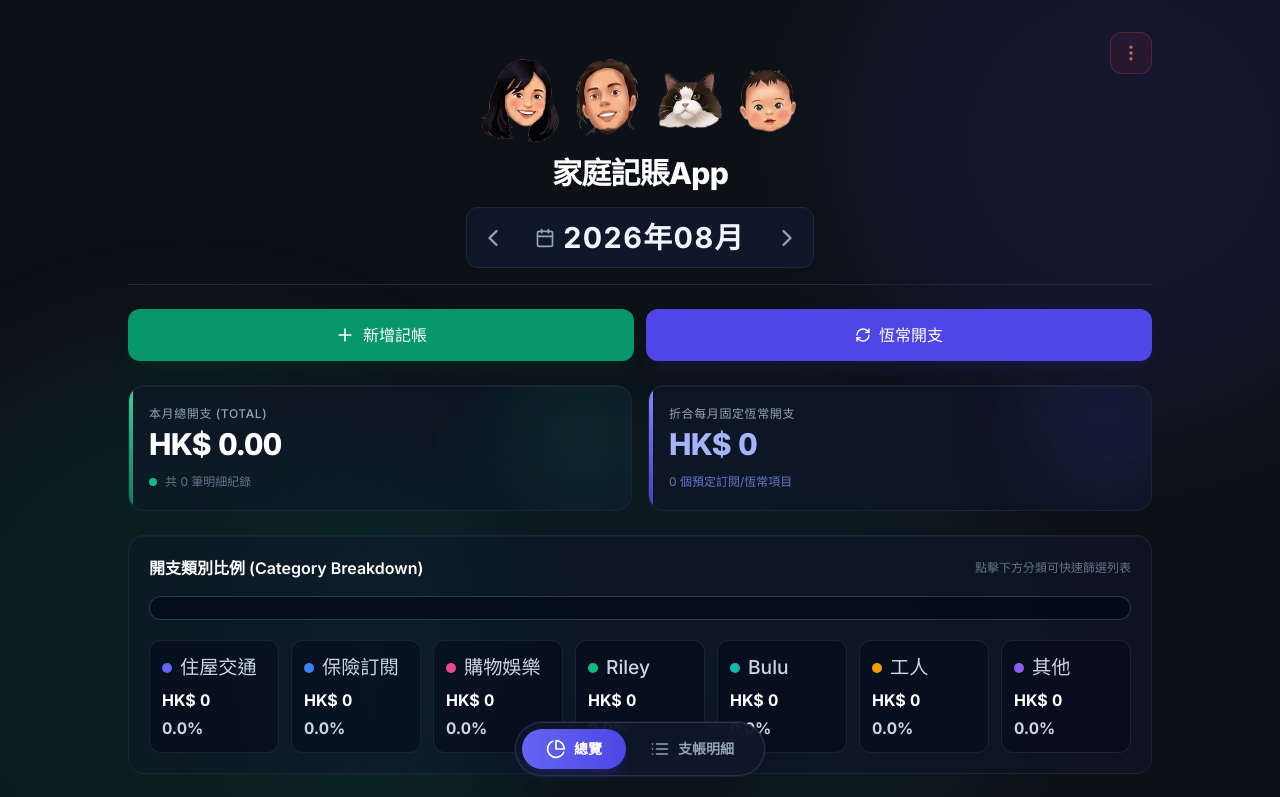
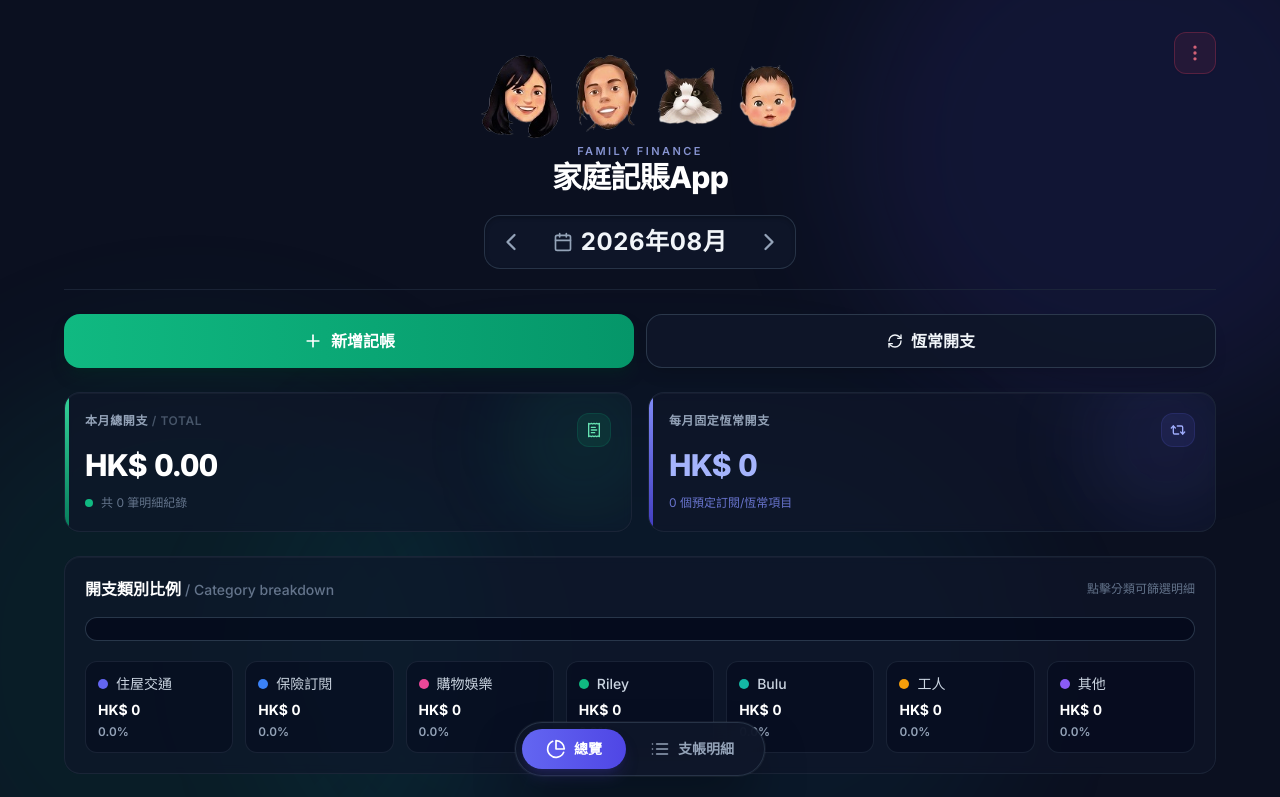
Before and after one commit to henryf3994/budget-app, a React (Vite) app: page / in a window 1280 px wide. Shown: the top 797 px of the page. Built offline with nearby package versions, Linux system fonts and the light colour scheme.

Commit message:
UI update

```diff
--- a/src/App.jsx
+++ b/src/App.jsx
@@ -379,7 +379,7 @@ export default function App() {
 
   // --- Render ---
   return (
-    <div className="min-h-screen relative bg-[#0d1117] text-slate-100 font-sans p-3 sm:p-6 md:p-8 pb-24 overflow-x-hidden">
+    <div className="min-h-screen relative bg-[#0b1020] text-slate-100 font-sans p-3 sm:p-6 md:p-8 pb-28 overflow-x-hidden">
       {/* Ambient background glows for depth */}
       <div aria-hidden="true" className="pointer-events-none fixed inset-0 overflow-hidden">
         <div className="absolute -top-32 -right-28 w-[34rem] h-[34rem] rounded-full bg-indigo-600/10 blur-3xl" />
@@ -387,7 +387,7 @@ export default function App() {
         <div className="absolute top-1/2 left-1/2 -translate-x-1/2 w-[48rem] h-[32rem] rounded-full bg-cyan-500/5 blur-3xl" />
       </div>
 
-      <div className="max-w-5xl mx-auto space-y-6 relative">
+      <div className="max-w-6xl mx-auto space-y-6 relative">
 
         {/* Header 組件 */}
         <HeaderBar
@@ -400,16 +400,20 @@ export default function App() {
           onRefresh={() => loadDataFromGAS()}
           onOpenUrlModal={() => setShowUrlModal(true)}
           onOpenCategoryModal={() => setShowCategoryModal(true)}
+          onSelectDate={(year, month) => {
+            setCurrentYear(year);
+            setCurrentMonth(month);
+          }}
         />
 
         {/* 系統狀態提示 */}
         {statusMsg.text && (
-          <div className={`p-3 rounded-xl border text-sm flex items-center gap-2 ${
+          <div role="status" className={`p-3 rounded-xl border text-sm flex items-center gap-2 shadow-lg ${
             statusMsg.type === 'error' ? 'bg-rose-500/10 border-rose-500/20 text-rose-400' :
             statusMsg.type === 'success' ? 'bg-emerald-500/10 border-emerald-500/20 text-emerald-400' :
             'bg-indigo-500/10 border-indigo-500/20 text-indigo-400'
           }`}>
-            <Clock className="w-4 h-4 animate-spin" />
+            <Clock className={`w-4 h-4 ${statusMsg.type === 'info' ? 'animate-spin' : ''}`} />
             <span>{statusMsg.text}</span>
           </div>
         )}
@@ -417,11 +421,11 @@ export default function App() {
         {/* --- 分頁 1: 總覽 --- */}
         {activeTab === 'overview' && (
           <div className="space-y-6">
-            <div className="grid w-full grid-cols-2 gap-3">
-              <button onClick={() => setShowAddModal(true)} className="flex w-full items-center justify-center space-x-2 bg-emerald-600 hover:bg-emerald-500 text-white px-6 py-3.5 rounded-xl font-medium text-base shadow-lg shadow-emerald-900/20 transition hover:scale-[1.02] active:scale-95">
+            <div className="grid w-full grid-cols-1 sm:grid-cols-2 gap-3">
+              <button onClick={() => setShowAddModal(true)} className="group flex w-full items-center justify-center space-x-2 bg-gradient-to-r from-emerald-500 to-emerald-600 hover:from-emerald-400 hover:to-emerald-500 text-white px-6 py-3.5 rounded-2xl font-bold text-base shadow-lg shadow-emerald-950/40 transition hover:-translate-y-0.5 active:translate-y-0">
                 <Plus className="w-5 h-5" /><span>新增記帳</span>
               </button>
-              <button onClick={() => setShowRecurringModal(true)} className="flex w-full items-center justify-center space-x-2 bg-indigo-600 hover:bg-indigo-500 text-white px-6 py-3.5 rounded-xl font-medium text-base shadow-lg shadow-indigo-900/20 transition hover:scale-[1.02] active:scale-95">
+              <button onClick={() => setShowRecurringModal(true)} className="flex w-full items-center justify-center space-x-2 bg-slate-900/90 hover:bg-slate-800 border border-slate-700/80 hover:border-indigo-500/60 text-slate-100 px-6 py-3.5 rounded-2xl font-bold text-base shadow-lg shadow-black/10 transition hover:-translate-y-0.5 active:translate-y-0">
                 <RefreshCw className="w-4 h-4" /><span>恆常開支</span>
               </button>
             </div>
@@ -471,7 +475,7 @@ export default function App() {
       </div>
 
       {/* Floating Bottom Navigation */}
-      <div className="fixed bottom-6 left-1/2 -translate-x-1/2 bg-slate-900/90 backdrop-blur-md border border-slate-700/70 p-1.5 rounded-full flex items-center shadow-2xl shadow-black/50 ring-1 ring-white/5 z-40">
+      <nav aria-label="主要導覽" className="fixed bottom-4 sm:bottom-6 left-1/2 -translate-x-1/2 bg-slate-900/90 backdrop-blur-md border border-slate-700/70 p-1.5 rounded-full flex items-center shadow-2xl shadow-black/50 ring-1 ring-white/5 z-40">
         <button
           onClick={() => setActiveTab('overview')}
           className={`flex items-center space-x-2 px-6 py-2.5 rounded-full text-sm font-bold transition-all ${
@@ -494,7 +498,7 @@ export default function App() {
           <List className="w-5 h-5" />
           <span className="hidden sm:inline">支帳明細</span>
         </button>
-      </div>
+      </nav>
 
       {/* --- Modals --- */}
       {showUrlModal && <UrlModal initialUrl={gasUrl} onClose={() => setShowUrlModal(false)} onSave={handleSaveUrl} />}
--- a/src/components/CategoryBreakdown.jsx
+++ b/src/components/CategoryBreakdown.jsx
@@ -19,23 +19,23 @@ function CategoryBreakdown({ breakdownData, selectedCategoryFilter, onCategoryFi
   });
 
   return (
-    <div className="bg-slate-900/50 border border-slate-800/80 rounded-2xl p-5 shadow-[inset_0_1px_0_rgba(255,255,255,0.04)]">
-      <h2 className="text-base font-semibold text-white mb-4 flex items-center justify-between">
-        <span>開支類別比例 (Category Breakdown)</span>
-        <span className="text-xs text-slate-500 font-normal">點擊下方分類可快速篩選列表</span>
-      </h2>
+    <div className="bg-slate-900/60 backdrop-blur-sm border border-slate-800/80 rounded-2xl p-5 shadow-[inset_0_1px_0_rgba(255,255,255,0.04)]">
+      <div className="mb-4 flex flex-col gap-1 sm:flex-row sm:items-center sm:justify-between">
+        <h2 className="text-base font-semibold text-white">開支類別比例 <span className="text-slate-500 font-medium text-sm">/ Category breakdown</span></h2>
+        <span className="text-xs text-slate-500">點擊分類可篩選明細</span>
+      </div>
 
       {/* 📊 Horizontal Stacked Percentage Bar */}
       <div className="w-full h-6 bg-slate-950/60 rounded-full border-[1.5px] border-slate-700/80 overflow-hidden mb-5">
         <div className="w-full h-full flex overflow-hidden rounded-full">
           {normalizedBreakdown.map((cat) => {
-            const isSelected = selectedCategoryFilter === cat.id;
+            const isSelected = selectedCategoryFilter === cat.name;
             const hasSelection = selectedCategoryFilter !== 'ALL';
 
             return (
               <div
                 key={`bar-${cat.id}`}
-                onClick={() => onCategoryFilterChange(isSelected ? 'ALL' : cat.id)}
+                onClick={() => onCategoryFilterChange(isSelected ? 'ALL' : cat.name)}
                 style={{
                   width: `${cat.widthPercent}%`,
                   backgroundColor: cat.color,
@@ -53,12 +53,12 @@ function CategoryBreakdown({ breakdownData, selectedCategoryFilter, onCategoryFi
       {/* Category Cards Grid */}
       <div className="grid grid-cols-2 sm:grid-cols-3 md:grid-cols-4 lg:grid-cols-7 gap-3">
         {breakdownData.map((cat) => {
-          const isSelected = selectedCategoryFilter === cat.id;
+          const isSelected = selectedCategoryFilter === cat.name;
 
           return (
             <button
               key={cat.id}
-              onClick={() => onCategoryFilterChange(isSelected ? 'ALL' : cat.id)}
+              onClick={() => onCategoryFilterChange(isSelected ? 'ALL' : cat.name)}
               className={`p-3 rounded-xl border text-left transition-all min-w-0 ${
                 isSelected
                   ? 'border-indigo-500 bg-indigo-500/10 ring-1 ring-indigo-500'
@@ -67,14 +67,14 @@ function CategoryBreakdown({ breakdownData, selectedCategoryFilter, onCategoryFi
             >
               <div className="flex items-center space-x-2 mb-1.5 min-w-0">
                 <span className="w-2.5 h-2.5 rounded-full shrink-0" style={{ backgroundColor: cat.color }}></span>
-                <span className="text-[1.2rem] font-medium text-slate-300 whitespace-nowrap overflow-hidden text-ellipsis min-w-0">
+                <span className="text-sm font-medium text-slate-300 whitespace-nowrap overflow-hidden text-ellipsis min-w-0">
                   {cat.name}
                 </span>
               </div>
-              <div className="text-[1rem] font-bold text-white whitespace-nowrap shrink-0 tabular-nums">
+              <div className="text-sm font-bold text-white whitespace-nowrap shrink-0 tabular-nums">
                 HK$ {(Number(cat.total) || 0).toLocaleString()}
               </div>
-              <div className="text-[1rem] font-bold text-slate-300 mt-1 whitespace-nowrap shrink-0 tabular-nums">
+              <div className="text-xs font-semibold text-slate-400 mt-1 whitespace-nowrap shrink-0 tabular-nums">
                 {cat.percentage}%
               </div>
             </button>
--- a/src/components/HeaderBar.jsx
+++ b/src/components/HeaderBar.jsx
@@ -1,5 +1,5 @@
 import React, { useRef, useState } from 'react';
-import { MoreVertical, ChevronLeft, ChevronRight, Calendar } from 'lucide-react';
+import { MoreVertical, ChevronLeft, ChevronRight, Calendar, RefreshCw, Database, Settings } from 'lucide-react';
 import { useOnClickOutside } from '../hooks/useOnClickOutside.js';
 import familyAvatar from '../assets/familyavatar.png';
 
@@ -34,10 +34,10 @@ export default function HeaderBar({
   };
 
   return (
-    <header className="flex flex-col gap-4 border-b border-slate-800 pb-4">
+    <header className="flex flex-col gap-5 border-b border-slate-800/80 pb-5">
 
       {/* Top Row: Centered brand + actions docked top-right */}
-      <div className="relative flex flex-col items-center gap-3 pt-2 sm:pt-3">
+      <div className="relative flex flex-col items-center gap-2 pt-1 sm:pt-2">
         {/* Actions anchored top-right (all in the ⋯ kebab menu) */}
         <div className="absolute top-0 right-0">
           <div ref={menuRef} className="relative">
@@ -45,7 +45,7 @@ export default function HeaderBar({
               onClick={() => setShowMenu(prev => !prev)}
               aria-label="更多選項"
               title="更多選項"
-              className={`p-2.5 rounded-xl border transition ${
+              className={`p-2.5 rounded-xl border shadow-sm transition focus-visible:outline-offset-2 ${
                 gasUrl
                   ? 'bg-slate-900 border-slate-800 text-slate-300 hover:text-white hover:bg-slate-800'
                   : 'bg-rose-500/10 border-rose-500/30 text-rose-400 animate-pulse'
@@ -55,23 +55,26 @@ export default function HeaderBar({
             </button>
 
             {showMenu && (
-              <div className="absolute right-0 top-full mt-2 w-48 p-1.5 bg-slate-900 border border-slate-800 rounded-xl shadow-2xl z-50 flex flex-col">
+              <div className="absolute right-0 top-full mt-2 w-56 p-1.5 bg-slate-900/95 backdrop-blur border border-slate-700/80 rounded-xl shadow-2xl z-50 flex flex-col">
                 <button
                   onClick={() => { onRefresh(); setShowMenu(false); }}
-                  className="text-left px-3 py-2.5 rounded-lg text-sm font-medium text-slate-200 hover:bg-slate-800 transition disabled:opacity-50 disabled:cursor-not-allowed"
+                  className="text-left px-3 py-2.5 rounded-lg text-sm font-medium text-slate-200 hover:bg-slate-800 transition disabled:opacity-50 disabled:cursor-not-allowed flex items-center gap-2"
                 >
+                  <RefreshCw className={`w-4 h-4 text-indigo-300 ${loading ? 'animate-spin' : ''}`} />
                   {loading ? '重新整理中…' : '重新整理數據'}
                 </button>
                 <button
                   onClick={() => { onOpenUrlModal(); setShowMenu(false); }}
-                  className="text-left px-3 py-2.5 rounded-lg text-sm font-medium text-slate-200 hover:bg-slate-800 transition"
+                  className="text-left px-3 py-2.5 rounded-lg text-sm font-medium text-slate-200 hover:bg-slate-800 transition flex items-center gap-2"
                 >
+                  <Database className="w-4 h-4 text-emerald-300" />
                   設定 GAS API URL
                 </button>
                 <button
                   onClick={() => { onOpenCategoryModal(); setShowMenu(false); }}
-                  className="text-left px-3 py-2.5 rounded-lg text-sm font-medium text-slate-200 hover:bg-slate-800 transition"
+                  className="text-left px-3 py-2.5 rounded-lg text-sm font-medium text-slate-200 hover:bg-slate-800 transition flex items-center gap-2"
                 >
+                  <Settings className="w-4 h-4 text-violet-300" />
                   管理類別與顏色
                 </button>
               </div>
@@ -94,6 +97,7 @@ export default function HeaderBar({
               preserveAspectRatio="xMidYMid meet"
             />
           </svg>
+          <p className="text-[11px] tracking-[0.22em] uppercase font-semibold text-indigo-300/80 -mt-2">Family finance</p>
           <h1 className="text-2xl sm:text-3xl font-extrabold tracking-tight text-white">
             家庭記賬App
           </h1>
@@ -102,7 +106,7 @@ export default function HeaderBar({
 
       {/* Bottom Row: Date Navigator Centered */}
       <div className="flex justify-center w-full">
-        <div className="relative flex items-center bg-slate-900 border border-slate-800 rounded-xl p-1 shadow-inner">
+        <div className="relative flex items-center bg-slate-900/90 border border-slate-700/70 rounded-2xl p-1 shadow-inner shadow-black/20">
           <button
             onClick={onPrevMonth}
             aria-label="上一個月"
@@ -116,7 +120,7 @@ export default function HeaderBar({
               setPickerYear(currentYear);
               setShowDatePicker(!showDatePicker);
             }}
-            className="px-5 py-1 font-bold text-[1.8rem] tracking-wider min-w-[150px] text-center text-slate-100 hover:bg-slate-800/80 rounded-lg transition flex items-center justify-center gap-2"
+            className="px-4 sm:px-5 py-1.5 font-bold text-xl sm:text-2xl tracking-wide min-w-[150px] text-center text-slate-100 hover:bg-slate-800/80 rounded-xl transition flex items-center justify-center gap-2"
             title="點擊選擇月份"
           >
             <Calendar className="w-5 h-5 text-slate-400" />
--- a/src/components/SummaryCards.jsx
+++ b/src/components/SummaryCards.jsx
@@ -1,4 +1,5 @@
 import React from 'react';
+import { ReceiptText, Repeat2 } from 'lucide-react';
 
 // =========================================================================
 // 📁 src/components/SummaryCards.jsx
@@ -6,11 +7,14 @@ import React from 'react';
 function SummaryCards({ totalExpense, transactionCount, totalRecurringExpense, recurringCount }) {
   return (
     <div className="grid grid-cols-1 md:grid-cols-2 gap-4">
-      <div className="bg-slate-900/50 border border-slate-800/80 rounded-2xl p-5 relative overflow-hidden shadow-[inset_0_1px_0_rgba(255,255,255,0.04)] transition-colors hover:border-slate-700">
+      <div className="bg-slate-900/60 backdrop-blur-sm border border-slate-800/80 rounded-2xl p-5 relative overflow-hidden shadow-[inset_0_1px_0_rgba(255,255,255,0.04)] transition-all hover:border-emerald-500/30 hover:-translate-y-0.5">
         <div className="absolute top-0 left-0 w-1 h-full bg-gradient-to-b from-emerald-400 to-emerald-600/80"></div>
         <div aria-hidden="true" className="absolute -right-8 -top-8 w-40 h-40 rounded-full bg-emerald-500/10 blur-2xl"></div>
-        <div className="text-xs font-medium text-slate-400 tracking-wider uppercase mb-1">
-          本月總開支 (TOTAL)
+        <div className="flex items-start justify-between gap-3">
+          <div className="text-xs font-semibold text-slate-400 tracking-wider uppercase mb-1">
+            本月總開支 <span className="text-slate-600">/ Total</span>
+          </div>
+          <div className="p-2 rounded-xl bg-emerald-500/10 border border-emerald-500/15 text-emerald-300"><ReceiptText className="w-4 h-4" /></div>
         </div>
         <div className="text-3xl font-extrabold text-white tracking-tight tabular-nums">
           HK$ {totalExpense.toLocaleString('en-US', { minimumFractionDigits: 2, maximumFractionDigits: 2 })}
@@ -21,11 +25,14 @@ function SummaryCards({ totalExpense, transactionCount, totalRecurringExpense, r
         </div>
       </div>
 
-      <div className="bg-slate-900/50 border border-slate-800/80 rounded-2xl p-5 relative overflow-hidden shadow-[inset_0_1px_0_rgba(255,255,255,0.04)] transition-colors hover:border-slate-700">
+      <div className="bg-slate-900/60 backdrop-blur-sm border border-slate-800/80 rounded-2xl p-5 relative overflow-hidden shadow-[inset_0_1px_0_rgba(255,255,255,0.04)] transition-all hover:border-indigo-500/30 hover:-translate-y-0.5">
         <div className="absolute top-0 left-0 w-1 h-full bg-gradient-to-b from-indigo-400 to-indigo-600/80"></div>
         <div aria-hidden="true" className="absolute -right-8 -top-8 w-40 h-40 rounded-full bg-indigo-500/10 blur-2xl"></div>
-        <div className="text-xs font-medium text-slate-400 tracking-wider uppercase mb-1">
-          折合每月固定恆常開支
+        <div className="flex items-start justify-between gap-3">
+          <div className="text-xs font-semibold text-slate-400 tracking-wider uppercase mb-1">
+            每月固定恆常開支
+          </div>
+          <div className="p-2 rounded-xl bg-indigo-500/10 border border-indigo-500/15 text-indigo-300"><Repeat2 className="w-4 h-4" /></div>
         </div>
         <div className="text-3xl font-extrabold text-indigo-300 tracking-tight tabular-nums">
           HK$ {totalRecurringExpense.toLocaleString('en-US', { minimumFractionDigits: 0, maximumFractionDigits: 0 })}
--- a/src/index.css
+++ b/src/index.css
@@ -4,6 +4,7 @@
 
 :root {
   color-scheme: dark;
+  background: #0b1020;
 }
 
 body {
@@ -11,6 +12,31 @@ body {
   -webkit-font-smoothing: antialiased;
   -moz-osx-font-smoothing: grayscale;
   text-rendering: optimizeLegibility;
+  min-width: 320px;
+  background: #0b1020;
+}
+
+button, input, select {
+  -webkit-tap-highlight-color: transparent;
+}
+
+button:focus-visible, input:focus-visible, select:focus-visible {
+  outline: 2px solid #818cf8;
+  outline-offset: 2px;
+}
+
+::selection {
+  background: rgba(129, 140, 248, 0.35);
+  color: #fff;
+}
+
+@media (prefers-reduced-motion: reduce) {
+  *, *::before, *::after {
+    animation-duration: 0.01ms !important;
+    animation-iteration-count: 1 !important;
+    scroll-behavior: auto !important;
+    transition-duration: 0.01ms !important;
+  }
 }
 
 /* Slim, dark scrollbars to match the theme */
```
Also changed, not shown: src/components/TransactionList.jsx (+19 -16 lines), 5 other files (tests, documents, lock files or other folders).
